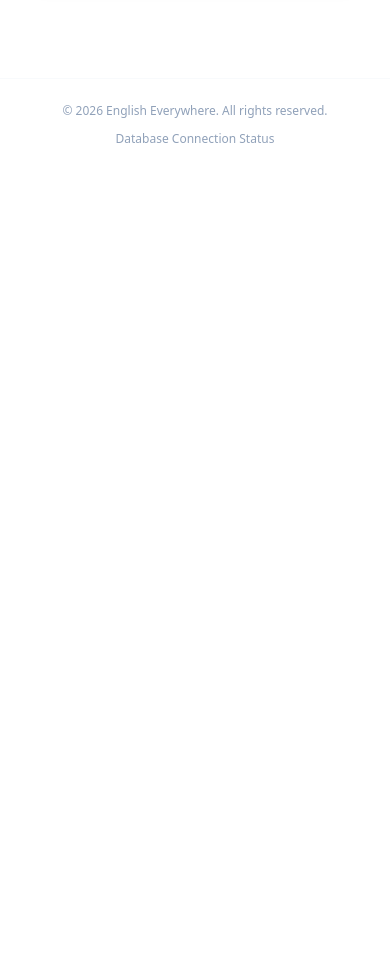
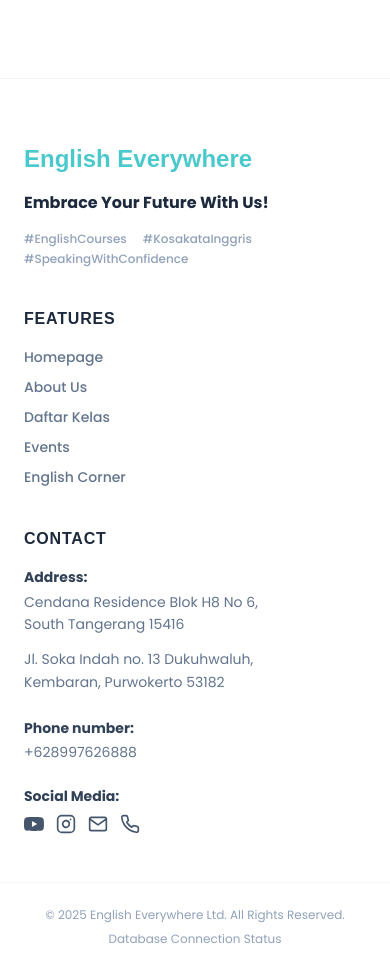
Before and after one commit to halojonathan/english-everywhere, a Next.js app in the folder frontend/: page / in a window 390 px wide. Shown: the part 6580-7559 px from the top of the page. Before the commit the page ends 6751 px from the top, so only its background shows below. Built offline with nearby package versions, Linux system fonts and the light colour scheme; a web font is replaced by a local one.

Commit message:
feat: implement multi-column footer with brand copy and social SVG icons

```diff
--- a/frontend/src/app/page.tsx
+++ b/frontend/src/app/page.tsx
@@ -905,11 +905,128 @@ export default function Home() {
         </div>
       </section>
 
-      {/* Minimal Footer */}
-      <footer className="py-6 text-center text-xs text-slate-400 border-t border-slate-50 relative z-10 bg-white">
-        <div className="max-w-7xl mx-auto px-6 flex flex-col sm:flex-row justify-between items-center gap-3">
-          <p>© 2026 English Everywhere. All rights reserved.</p>
-          <div className="flex gap-4">
+      {/* Footer */}
+      <footer className="w-full bg-white relative z-10 pt-16 pb-8 border-t border-slate-100">
+        <div className="max-w-7xl mx-auto px-6 grid grid-cols-1 md:grid-cols-4 gap-10 lg:gap-16">
+
+          {/* Column 1: Brand Info */}
+          <div className="md:col-span-2 space-y-4">
+            <h4 className="font-satoshi text-2xl font-black text-[#4AC9CD]">
+              English Everywhere
+            </h4>
+            <p className="font-poppins text-slate-800 font-bold text-base">
+              Embrace Your Future With Us!
+            </p>
+            <div className="flex flex-wrap gap-x-4 gap-y-1 font-poppins text-xs text-slate-400 font-medium">
+              <span>#EnglishCourses</span>
+              <span>#KosakataInggris</span>
+              <span>#SpeakingWithConfidence</span>
+            </div>
+          </div>
+
+          {/* Column 2: Features */}
+          <div className="space-y-4">
+            <h4 className="font-satoshi text-base font-bold text-slate-800 tracking-wider uppercase">
+              Features
+            </h4>
+            <ul className="space-y-2.5 font-poppins text-sm text-slate-500 font-medium">
+              <li>
+                <Link href="/" className="hover:text-[#4AC9CD] transition-colors">
+                  Homepage
+                </Link>
+              </li>
+              <li>
+                <Link href="#about" className="hover:text-[#4AC9CD] transition-colors">
+                  About Us
+                </Link>
+              </li>
+              <li>
+                <Link href="#classes" className="hover:text-[#4AC9CD] transition-colors">
+                  Daftar Kelas
+                </Link>
+              </li>
+              <li>
+                <Link href="#events" className="hover:text-[#4AC9CD] transition-colors">
+                  Events
+                </Link>
+              </li>
+              <li>
+                <Link href="#corner" className="hover:text-[#4AC9CD] transition-colors">
+                  English Corner
+                </Link>
+              </li>
+            </ul>
+          </div>
+
+          {/* Column 3: Contact */}
+          <div className="space-y-4">
+            <h4 className="font-satoshi text-base font-bold text-slate-800 tracking-wider uppercase">
+              Contact
+            </h4>
+
+            {/* Address */}
+            <div className="space-y-1 font-poppins text-sm text-slate-500">
+              <p className="font-bold text-slate-700">Address:</p>
+              <p className="leading-relaxed font-normal">
+                Cendana Residence Blok H8 No 6,
+                <br />
+                South Tangerang 15416
+              </p>
+              <p className="leading-relaxed font-normal pt-2">
+                Jl. Soka Indah no. 13 Dukuhwaluh,
+                <br />
+                Kembaran, Purwokerto 53182
+              </p>
+            </div>
+
+            {/* Phone */}
+            <div className="space-y-1 font-poppins text-sm text-slate-500 pt-2">
+              <p className="font-bold text-slate-700">Phone number:</p>
+              <p className="font-normal hover:text-[#4AC9CD] transition-colors">
+                <a href="tel:+628997626888">+628997626888</a>
+              </p>
+            </div>
+
+            {/* Social Media */}
+            <div className="space-y-2 font-poppins text-sm text-slate-500 pt-2">
+              <p className="font-bold text-slate-700">Social Media:</p>
+              <div className="flex items-center gap-3 text-slate-600">
+                {/* YouTube */}
+                <a href="https://youtube.com" target="_blank" rel="noopener noreferrer" className="hover:text-[#4AC9CD] transition-colors" aria-label="YouTube">
+                  <svg className="w-5 h-5" fill="currentColor" viewBox="0 0 24 24" xmlns="http://www.w3.org/2000/svg">
+                    <path d="M23.498 6.163a3.003 3.003 0 0 0-2.11-2.11C19.517 3.545 12 3.545 12 3.545s-7.517 0-9.388.508a3.003 3.003 0 0 0-2.11 2.11C0 8.033 0 12 0 12s0 3.967.502 5.837a3.003 3.003 0 0 0 2.11 2.11c1.871.508 9.388.508 9.388.508s7.517 0 9.388-.508a3.003 3.003 0 0 0 2.11-2.11C24 15.967 24 12 24 12s0-3.967-.502-5.837zM9.545 15.568V8.432L15.818 12l-6.273 3.568z"/>
+                  </svg>
+                </a>
+                {/* Instagram */}
+                <a href="https://instagram.com" target="_blank" rel="noopener noreferrer" className="hover:text-[#4AC9CD] transition-colors" aria-label="Instagram">
+                  <svg className="w-5 h-5" fill="none" stroke="currentColor" strokeWidth="2" strokeLinecap="round" strokeLinejoin="round" viewBox="0 0 24 24" xmlns="http://www.w3.org/2000/svg">
+                    <rect x="2" y="2" width="20" height="20" rx="5" ry="5"></rect>
+                    <path d="M16 11.37A4 4 0 1 1 12.63 8 4 4 0 0 1 16 11.37z"></path>
+                    <line x1="17.5" y1="6.5" x2="17.51" y2="6.5"></line>
+                  </svg>
+                </a>
+                {/* Email */}
+                <a href="mailto:info@englisheverywhere.com" className="hover:text-[#4AC9CD] transition-colors" aria-label="Email">
+                  <svg className="w-5 h-5" fill="none" stroke="currentColor" strokeWidth="2" strokeLinecap="round" strokeLinejoin="round" viewBox="0 0 24 24" xmlns="http://www.w3.org/2000/svg">
+                    <path d="M4 4h16c1.1 0 2 .9 2 2v12c0 1.1-.9 2-2 2H4c-1.1 0-2-.9-2-2V6c0-1.1.9-2 2-2z"></path>
+                    <polyline points="22,6 12,13 2,6"></polyline>
+                  </svg>
+                </a>
+                {/* Phone Call */}
+                <a href="tel:+628997626888" className="hover:text-[#4AC9CD] transition-colors" aria-label="Phone Call">
+                  <svg className="w-5 h-5" fill="none" stroke="currentColor" strokeWidth="2" strokeLinecap="round" strokeLinejoin="round" viewBox="0 0 24 24" xmlns="http://www.w3.org/2000/svg">
+                    <path d="M22 16.92v3a2 2 0 0 1-2.18 2 19.79 19.79 0 0 1-8.63-3.07 19.5 19.5 0 0 1-6-6 19.79 19.79 0 0 1-3.07-8.67A2 2 0 0 1 4.11 2h3a2 2 0 0 1 2 1.72 12.84 12.84 0 0 0 .7 2.81 2 2 0 0 1-.45 2.11L8.09 9.91a16 16 0 0 0 6 6l1.27-1.27a2 2 0 0 1 2.11-.45 12.84 12.84 0 0 0 2.81.7A2 2 0 0 1 22 16.92z"></path>
+                  </svg>
+                </a>
+              </div>
+            </div>
+          </div>
+        </div>
+
+        {/* Copyright divider and text */}
+        <div className="max-w-7xl mx-auto px-6 mt-12 pt-6 border-t border-slate-100/80 text-center font-poppins text-xs text-slate-400">
+          <p>© 2025 English Everywhere Ltd. All Rights Reserved.</p>
+          <div className="mt-2">
             <Link href="/status" className="hover:text-slate-600 transition-colors">
               Database Connection Status
             </Link>
```
